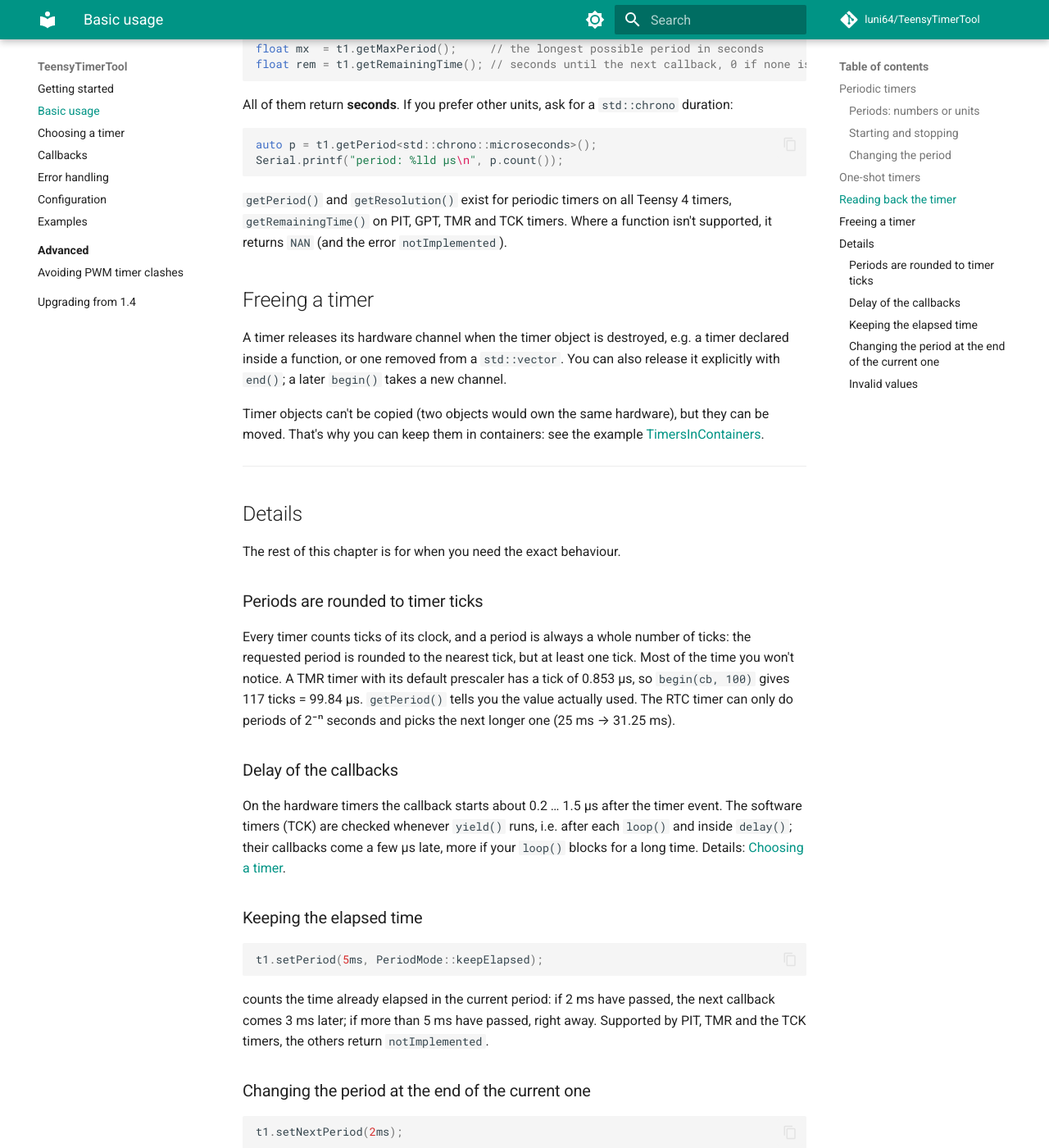
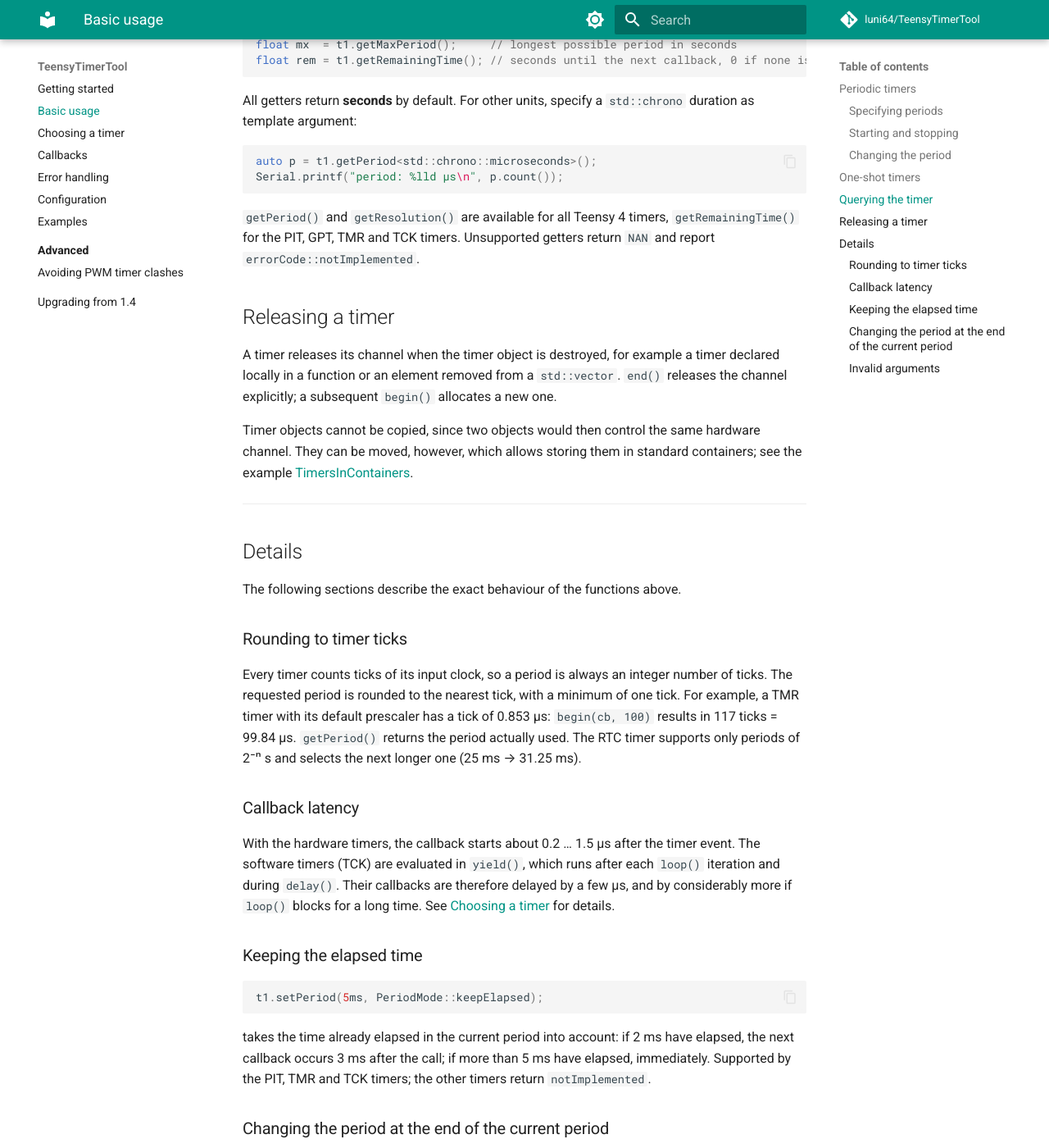
Before and after one commit to luni64/TeensyTimerTool, an MkDocs documentation site: the page built from docs/basic-usage.md, in a window 1280 px wide and 1400 px high, scrolled down 3158 px. Shown: the whole window at 82% size. Built offline with MkDocs 1.6.1 and Material for MkDocs 9.7.7, drawn with Linux system fonts in a browser that asks for light colours; comment, search, counter and statistics services are not loaded; some of the changed text lies outside the part shown.

Commit message:
Docs: more neutral, technical wording in Getting started and Basic usage
Co-Authored-By: Claude Opus 5.5 <noreply@anthropic.com>

````diff
--- a/docs/basic-usage.md
+++ b/docs/basic-usage.md
@@ -1,13 +1,13 @@
 # Basic usage
 
-This chapter shows the everyday functions: starting periodic and one-shot timers, stopping them, changing
-the period and reading back what the timer does. All examples run on every Teensy; they use the built-in
-LED, so you don't need any extra hardware.
+This chapter covers the functions needed in most applications: periodic and one-shot timers, starting
+and stopping, changing the period, and querying the timer state. The examples use the built-in LED and
+run on every Teensy without additional hardware.
 
 ## Periodic timers
 
-A `PeriodicTimer` calls its callback again and again. `begin()` sets the callback and the period and
-starts the timer:
+A `PeriodicTimer` invokes its callback function at a fixed interval. `begin()` sets the callback and the
+period and starts the timer:
 
 ```cpp
 #include "TeensyTimerTool.h"
@@ -31,29 +31,29 @@ void loop()
 }
 ```
 
-### Periods: numbers or units
+### Specifying periods
 
-A plain number is a period in **microseconds**, floats are fine as well. Or you use the time units of
-`std::chrono`, which are easier to read:
+A numeric period is interpreted in **microseconds**; floating point values are accepted. Alternatively,
+the period can be given as a `std::chrono` duration:
 
 ```cpp
-t1.begin(toggleLED, 250'000); // 250'000 µs (the ' is just a separator, like 250,000)
+t1.begin(toggleLED, 250'000); // 250 000 µs (' is the C++ digit separator)
 t1.begin(toggleLED, 12.5);    // 12.5 µs
 t1.begin(toggleLED, 250ms);   // 250 ms
 t1.begin(toggleLED, 20us);    // 20 µs
 t1.begin(toggleLED, 1.5s);    // 1.5 s
 t1.begin(toggleLED, 2s + 50ms);
-t1.begin(toggleLED, 10min);   // if the timer can do that long, see below
+t1.begin(toggleLED, 10min);   // only if the timer supports periods of this length
 ```
 
-Every timer has a maximum period. If you ask for more, `begin()` returns the warning
-`errorCode::periodOverflow` and the timer runs with its maximum period. Which timer can do how long is
-listed in [Choosing a timer](choosing-a-timer.md).
+Each timer has a maximum period. If a longer period is requested, `begin()` returns the warning
+`errorCode::periodOverflow` and the timer runs with its maximum period. The maximum periods of all
+timers are listed in [Choosing a timer](choosing-a-timer.md).
 
 ### Starting and stopping
 
-`stop()` pauses a timer, `start()` lets it run again. After `start()` the period starts from the
-beginning:
+`stop()` stops the callbacks, `start()` resumes them. The period restarts from the beginning at
+`start()`:
 
 ```cpp
 #include "TeensyTimerTool.h"
@@ -64,12 +64,12 @@ PeriodicTimer t1;
 void setup()
 {
     pinMode(LED_BUILTIN, OUTPUT);
-    t1.begin([] { digitalToggleFast(LED_BUILTIN); }, 50ms); // fast blinking, the callback is a lambda (see Callbacks)
+    t1.begin([] { digitalToggleFast(LED_BUILTIN); }, 50ms); // callback as lambda, see Callbacks
 
     delay(2000);
-    t1.stop(); // pause for 2 s
+    t1.stop();  // stop for 2 s
     delay(2000);
-    t1.start(); // blink again
+    t1.start(); // resume
 }
 
 void loop()
@@ -77,19 +77,18 @@ void loop()
 }
 ```
 
-If you want to prepare a timer in `setup()` but start it later, pass `false` as third parameter of
-`begin()`:
+To configure a timer without starting it, pass `false` as third argument to `begin()`:
 
 ```cpp
-t1.begin(toggleLED, 50ms, false); // ready, but not running
+t1.begin(toggleLED, 50ms, false); // configured, not running
 // ...
-t1.start();                       // now it runs
+t1.start();                       // starts the timer
 ```
 
 ### Changing the period
 
-`setPeriod()` changes the period of a running timer. The new period starts right away, i.e. the next
-callback comes one new period after the call:
+`setPeriod()` changes the period of a running timer. The new period starts immediately, so the next
+callback occurs one new period after the call:
 
 ```cpp
 t1.begin(toggleLED, 500ms);
@@ -98,16 +97,16 @@ t1.setPeriod(100ms); // next callback in 100 ms, then every 100 ms
 ```
 
 !!! info "Changed in v1.5"
-    Up to v1.4 the TMR and TCK timers counted the time already elapsed in the current period. Now all
-    timers behave the same: the new period starts at the call. If you need the old behaviour, see
-    [Keeping the elapsed time](#keeping-the-elapsed-time) below.
+    Up to v1.4, the TMR and TCK timers included the time already elapsed in the current period. All
+    timers now behave identically: the new period starts at the call. The previous behaviour is
+    available as an option, see [Keeping the elapsed time](#keeping-the-elapsed-time).
 
-`begin()` on a running timer works as well: it restarts the timer with the new callback and period.
+Calling `begin()` on a running timer restarts it with the new callback and period.
 
 ## One-shot timers
 
-A `OneShotTimer` calls its callback only once, `delay` after you call `trigger(delay)`. `begin()` only
-sets the callback, it doesn't start anything:
+A `OneShotTimer` invokes its callback once, a given delay after `trigger(delay)` is called. `begin()`
+only sets the callback and does not start the timer:
 
 ```cpp
 #include "TeensyTimerTool.h"
@@ -124,69 +123,70 @@ void setup()
 void loop()
 {
     digitalWriteFast(LED_BUILTIN, HIGH);
-    ledOff.trigger(10ms); // switch the LED off in 10 ms
+    ledOff.trigger(10ms); // switch the LED off after 10 ms
     delay(500);
 }
 ```
 
-Good to know about one-shot timers:
+Behaviour of one-shot timers:
 
-- `trigger()` while the timer is still waiting starts the delay again; the callback is called only once.
-  This makes a nice timeout, e.g. "switch the light off 30 s after the last button press".
-- `stop()` cancels a pending trigger, the callback is not called.
-- You can call `trigger()` in the callback itself to chain delays, e.g. to generate a pulse pattern.
-- `trigger(0)` calls the callback as soon as possible (after one timer tick).
-- `start()` does nothing for one-shot timers (it returns `errorCode::notImplemented`), use `trigger()`.
+- Calling `trigger()` while a trigger is pending restarts the delay; the callback is invoked once. This is
+  the usual way to implement a timeout, e.g. switching a light off 30 s after the last button press.
+- `stop()` cancels a pending trigger; the callback is not invoked.
+- `trigger()` may be called from the callback itself to chain delays, e.g. to generate pulse sequences.
+- `trigger(0)` invokes the callback as soon as possible, i.e. after one timer tick.
+- `start()` has no function for one-shot timers and returns `errorCode::notImplemented`.
 
-## Reading back the timer
+## Querying the timer
 
 ```cpp
-float p   = t1.getPeriod();        // the period in seconds, as the timer actually runs it
-float res = t1.getResolution();    // one timer tick in seconds
-float mx  = t1.getMaxPeriod();     // the longest possible period in seconds
+float p   = t1.getPeriod();        // period in seconds, as used by the timer
+float res = t1.getResolution();    // duration of one timer tick in seconds
+float mx  = t1.getMaxPeriod();     // longest possible period in seconds
 float rem = t1.getRemainingTime(); // seconds until the next callback, 0 if none is pending
 ```
 
-All of them return **seconds**. If you prefer other units, ask for a `std::chrono` duration:
+All getters return **seconds** by default. For other units, specify a `std::chrono` duration as template
+argument:
 
 ```cpp
 auto p = t1.getPeriod<std::chrono::microseconds>();
 Serial.printf("period: %lld µs\n", p.count());
 ```
 
-`getPeriod()` and `getResolution()` exist for periodic timers on all Teensy 4 timers, `getRemainingTime()`
-on PIT, GPT, TMR and TCK timers. Where a function isn't supported, it returns `NAN` (and the error
-`notImplemented`).
+`getPeriod()` and `getResolution()` are available for all Teensy 4 timers, `getRemainingTime()` for the
+PIT, GPT, TMR and TCK timers. Unsupported getters return `NAN` and report `errorCode::notImplemented`.
 
-## Freeing a timer
+## Releasing a timer
 
-A timer releases its hardware channel when the timer object is destroyed, e.g. a timer declared inside a
-function, or one removed from a `std::vector`. You can also release it explicitly with `end()`; a later
-`begin()` takes a new channel.
+A timer releases its channel when the timer object is destroyed, for example a timer declared locally in
+a function or an element removed from a `std::vector`. `end()` releases the channel explicitly; a
+subsequent `begin()` allocates a new one.
 
-Timer objects can't be copied (two objects would own the same hardware), but they can be moved. That's
-why you can keep them in containers: see the example
+Timer objects cannot be copied, since two objects would then control the same hardware channel. They can
+be moved, however, which allows storing them in standard containers; see the example
 [TimersInContainers](examples.md).
 
 ---
 
 ## Details
 
-The rest of this chapter is for when you need the exact behaviour.
+The following sections describe the exact behaviour of the functions above.
 
-### Periods are rounded to timer ticks
+### Rounding to timer ticks
 
-Every timer counts ticks of its clock, and a period is always a whole number of ticks: the requested
-period is rounded to the nearest tick, but at least one tick. Most of the time you won't notice. A TMR
-timer with its default prescaler has a tick of 0.853 µs, so `begin(cb, 100)` gives 117 ticks =
-99.84 µs. `getPeriod()` tells you the value actually used. The RTC timer can only do periods of
-2⁻ⁿ seconds and picks the next longer one (25 ms → 31.25 ms).
+Every timer counts ticks of its input clock, so a period is always an integer number of ticks. The
+requested period is rounded to the nearest tick, with a minimum of one tick. For example, a TMR timer
+with its default prescaler has a tick of 0.853 µs: `begin(cb, 100)` results in 117 ticks = 99.84 µs.
+`getPeriod()` returns the period actually used. The RTC timer supports only periods of 2⁻ⁿ s and selects
+the next longer one (25 ms → 31.25 ms).
 
-### Delay of the callbacks
+### Callback latency
 
-On the hardware timers the callback starts about 0.2 … 1.5 µs after the timer event. The software timers
-(TCK) are checked whenever `yield()` runs, i.e. after each `loop()` and inside `delay()`; their callbacks
-come a few µs late, more if your `loop()` blocks for a long time. Details: [Choosing a timer](choosing-a-timer.md).
+With the hardware timers, the callback starts about 0.2 … 1.5 µs after the timer event. The software
+timers (TCK) are evaluated in `yield()`, which runs after each `loop()` iteration and during `delay()`.
+Their callbacks are therefore delayed by a few µs, and by considerably more if `loop()` blocks for a long
+time. See [Choosing a timer](choosing-a-timer.md) for details.
 
 ### Keeping the elapsed time
 
@@ -194,25 +194,26 @@ come a few µs late, more if your `loop()` blocks for a long time. Details: [Cho
 t1.setPeriod(5ms, PeriodMode::keepElapsed);
 ```
 
-counts the time already elapsed in the current period: if 2 ms have passed, the next callback comes 3 ms
-later; if more than 5 ms have passed, right away. Supported by PIT, TMR and the TCK timers, the others
-return `notImplemented`.
+takes the time already elapsed in the current period into account: if 2 ms have elapsed, the next
+callback occurs 3 ms after the call; if more than 5 ms have elapsed, immediately. Supported by the PIT,
+TMR and TCK timers; the other timers return `notImplemented`.
 
-### Changing the period at the end of the current one
+### Changing the period at the end of the current period
 
 ```cpp
 t1.setNextPeriod(2ms);
 ```
 
-lets the current period finish and uses the new period from then on. Called in the callback, this gives
-exact period patterns, e.g. a pin that is 300 µs high and 700 µs low. Supported by PIT, TMR and the TCK
-timers, the others return `notImplemented`.
+completes the current period and uses the new period from then on. Called from the callback, it
+generates exact period sequences, for example a pin that is high for 300 µs and low for 700 µs. Supported
+by the PIT, TMR and TCK timers; the other timers return `notImplemented`.
 
-### Invalid values
+### Invalid arguments
 
 - Period 0: `begin()`, `setPeriod()` and `setNextPeriod()` return `errorCode::reload`.
-- Negative periods or delays return `errorCode::argument`.
-- `setPeriod()`, `setNextPeriod()` and `trigger()` before `begin()` return `errorCode::notInitialized`.
+- Negative periods or delays: `errorCode::argument`.
+- `setPeriod()`, `setNextPeriod()` or `trigger()` before `begin()`: `errorCode::notInitialized`.
 
-In all these cases the timer is not changed: a running timer keeps its period and callback. How to check
-the returned codes or get them reported automatically: [Error handling](error-handling.md).
+In all these cases the timer remains unchanged; a running timer keeps its period and callback. How to
+evaluate the returned codes or have them reported automatically is described in
+[Error handling](error-handling.md).
````
Also changed, not shown: docs/index.md (+51 -49 lines).
